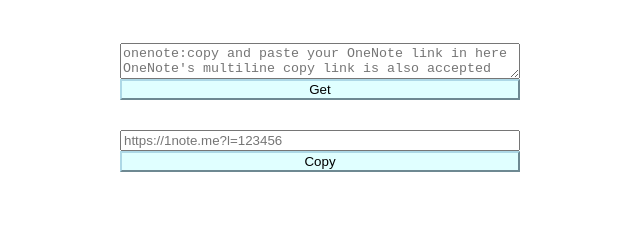
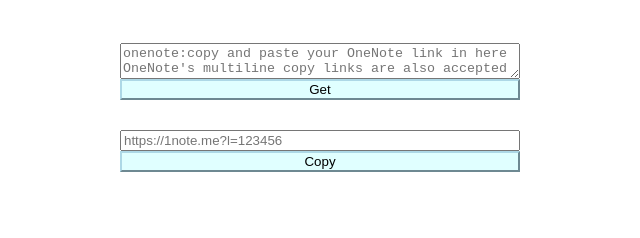
Before and after one commit to damosullivan/1note.me, a plain HTML site: page index.html in a window 1280 px wide. Shown: the part 286-524 px from the top of the page, 320-960 px from the left. Drawn offline with Linux system fonts and the light colour scheme.

Commit message:
Changing wording

```diff
--- a/index.html
+++ b/index.html
@@ -32,7 +32,7 @@
         <div class="form-space">
             <form action="/.netlify/functions/new" method="POST" onsubmit=submitLink()>
                 <textarea id="link" name="link" rows="2" cols="80" placeholder="onenote:copy and paste your OneNote link in here
-OneNote's multiline copy link is also accepted"></textarea><!-- Textareas are weird. Please ignore th formatting of this line -->
+OneNote's multiline copy links are also accepted"></textarea><!-- Textareas are weird. Please ignore th formatting of this line -->
                 <button>Get</button>
             </form>
         </div>
```
